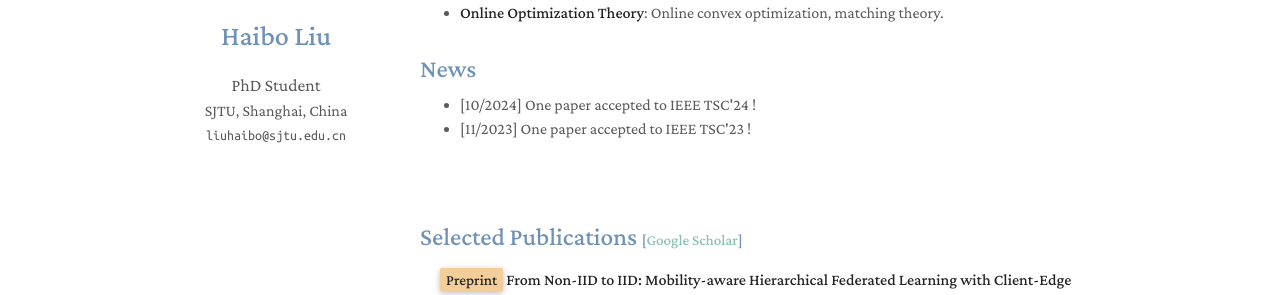
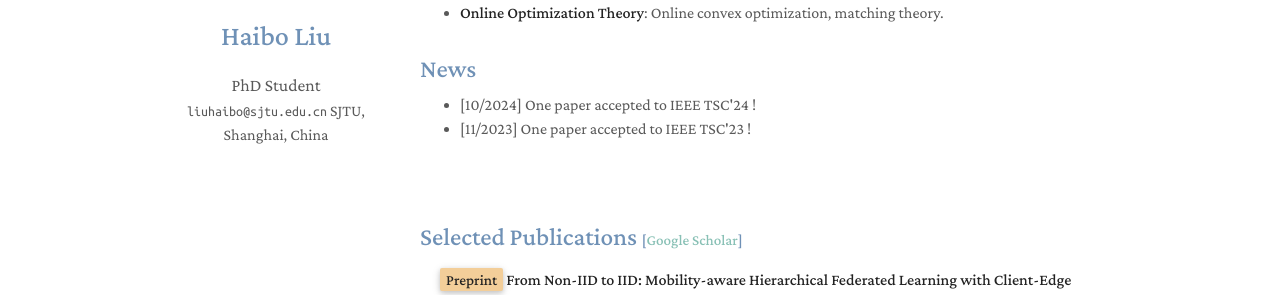
Before and after one commit to liuhaibo919/liuhaibo919.github.io, a Jekyll site: the page built from index.md, in a window 1280 px wide. Shown: the part 288-583 px from the top of the page. Built offline with Jekyll 4.4.1, drawn with Linux system fonts in a browser that asks for light colours; a style sheet for code colours, icons or effects is not loaded.

Commit message:
Update homepage.html

```diff
--- a/_layouts/homepage.html
+++ b/_layouts/homepage.html
@@ -85,17 +85,22 @@
 
         <h1>{{ site.title }}</h1>
 
+
+
         {% if site.position %}
         <position style="font-size:1.10rem;">{{ site.position }}</position>
         <br>
         {% endif %}
+
+        {% if site.email %}
+        <email>{{ site.email }}</email>
+        {% endif %}
+
         {% if site.affiliation %}
         <a href="{{ site.affiliation_link }}" rel="noopener"><autocolor>{{ site.affiliation }}</autocolor></a>
         <br>
         {% endif %}
-        {% if site.email %}
-        <email>{{ site.email }}</email>
-        {% endif %}
+
         {% if site.email2 %}
         <br>
         <email>{{ site.email2 }}</email>
```
